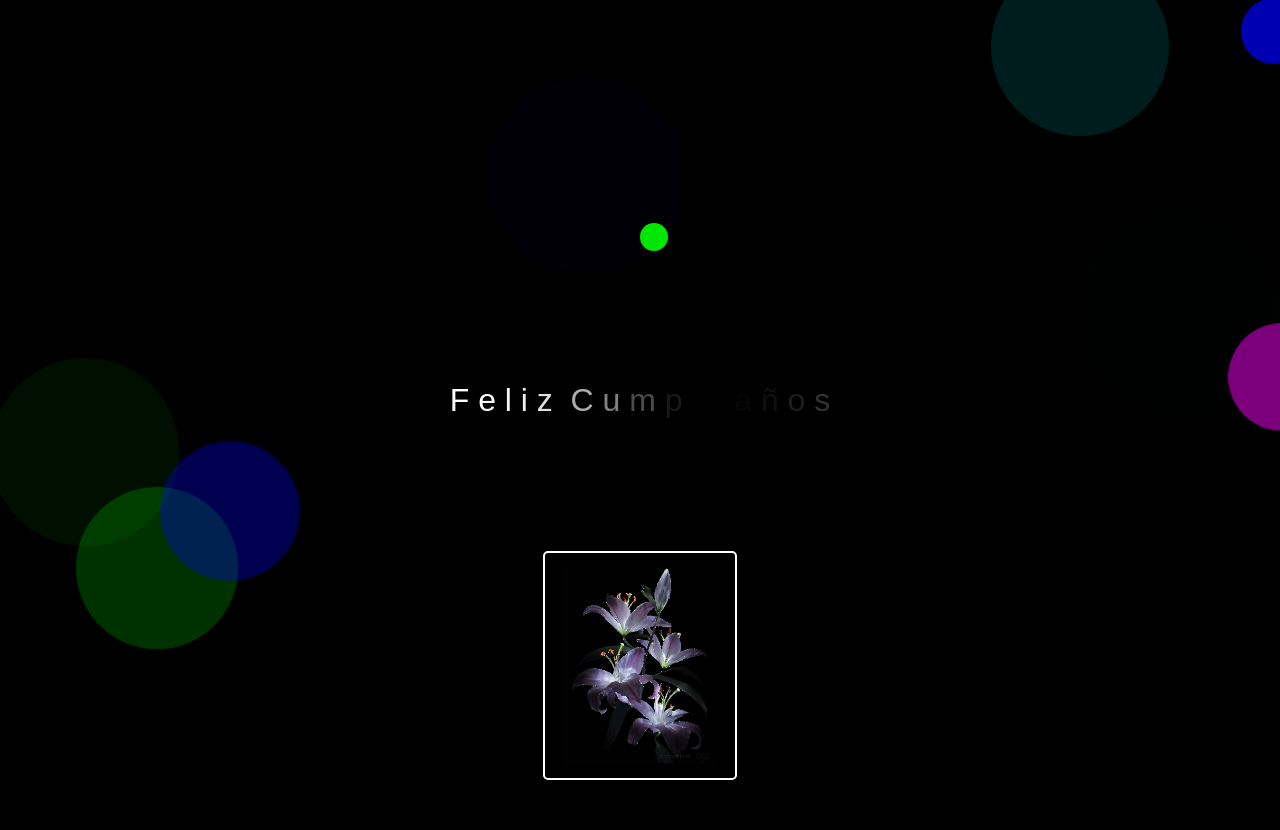
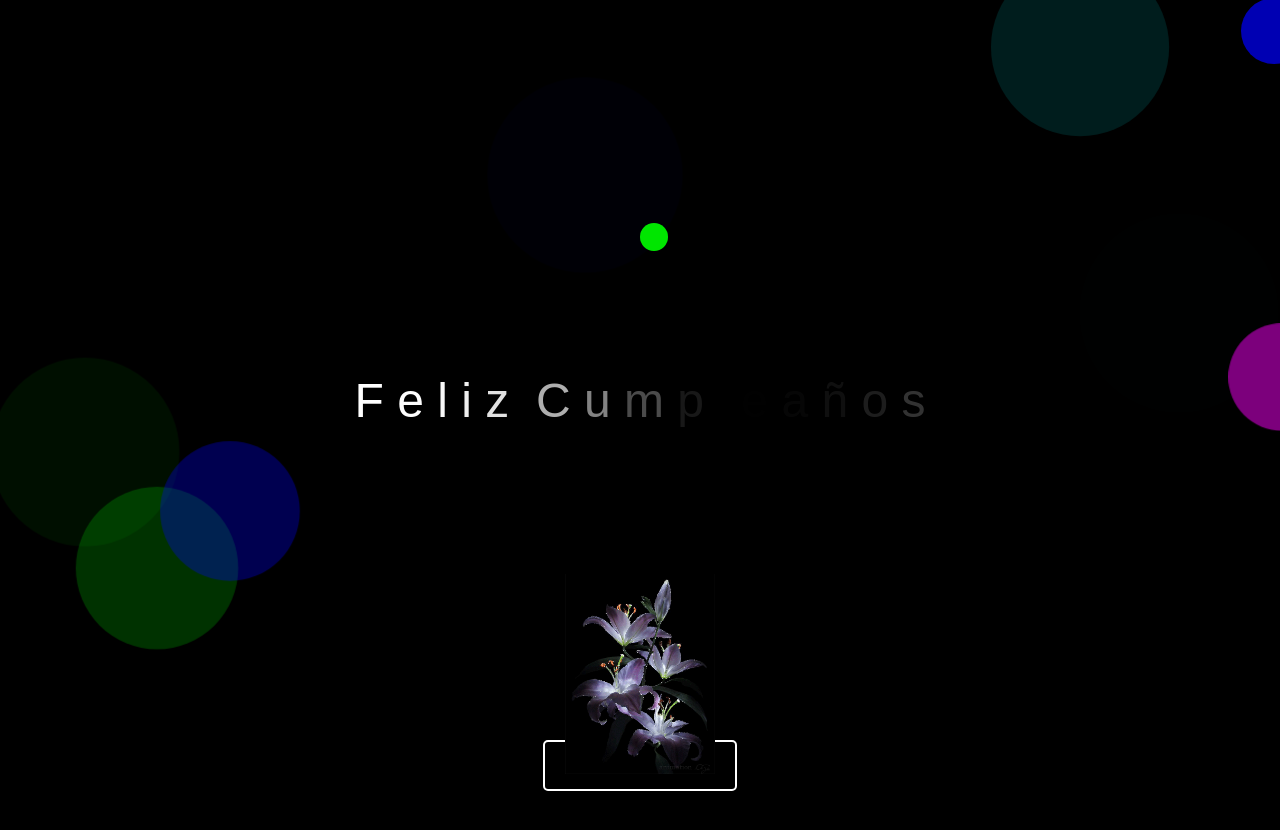
Before and after one commit to Jose17Cruz/Feliz-Cumplea-os.com, a plain HTML site: page index.html in a window 1280 px wide. Shown: the top 830 px of the page. Drawn offline with Linux system fonts and the light colour scheme.

Commit message:
Update index.html

```diff
--- a/index.html
+++ b/index.html
@@ -1,4 +1,8 @@
-<!DOCTYPE html>
+
+
+
+
+        <!DOCTYPE html>
 <html lang="en">
 <head>
 <meta charset="UTF-8">
@@ -13,7 +17,6 @@
         align-items: center;
         justify-content: center;
         height: 100vh;
-        margin: 0;
         color: white;
         font-family: Arial, sans-serif;
     }
@@ -38,11 +41,9 @@
     .message {
         position: absolute;
         top: 50%;
-        left: 50%;
-        transform: translate(-50%, -50%);
+        transform: translateY(-50%);
         text-align: center;
-        font-size: 2em;
-        white-space: nowrap;
+        font-size: 3em;
     }
     .message span {
         opacity: 0;
@@ -60,14 +61,11 @@
     .link-container {
         position: absolute;
         bottom: 20px;
-        width: 100%;
-        display: flex;
-        justify-content: center;
     }
     .link-container a {
         color: white;
         text-decoration: none;
-        font-size: 1.2em;
+        font-size: 1.5em;
         border: 2px solid white;
         padding: 10px 20px;
         border-radius: 5px;
@@ -99,7 +97,7 @@
     <span style="animation-delay: 1.5s;">s</span>
 </div>
 <div class="link-container">
-    <a href="mensaje.html"><img src="st.gif" width="150" height="200"
+     <a href="mensaje.html"><img src="st.gif" width="150" height="200" >
 </div>
 <script>
     function createFirework() {
```
